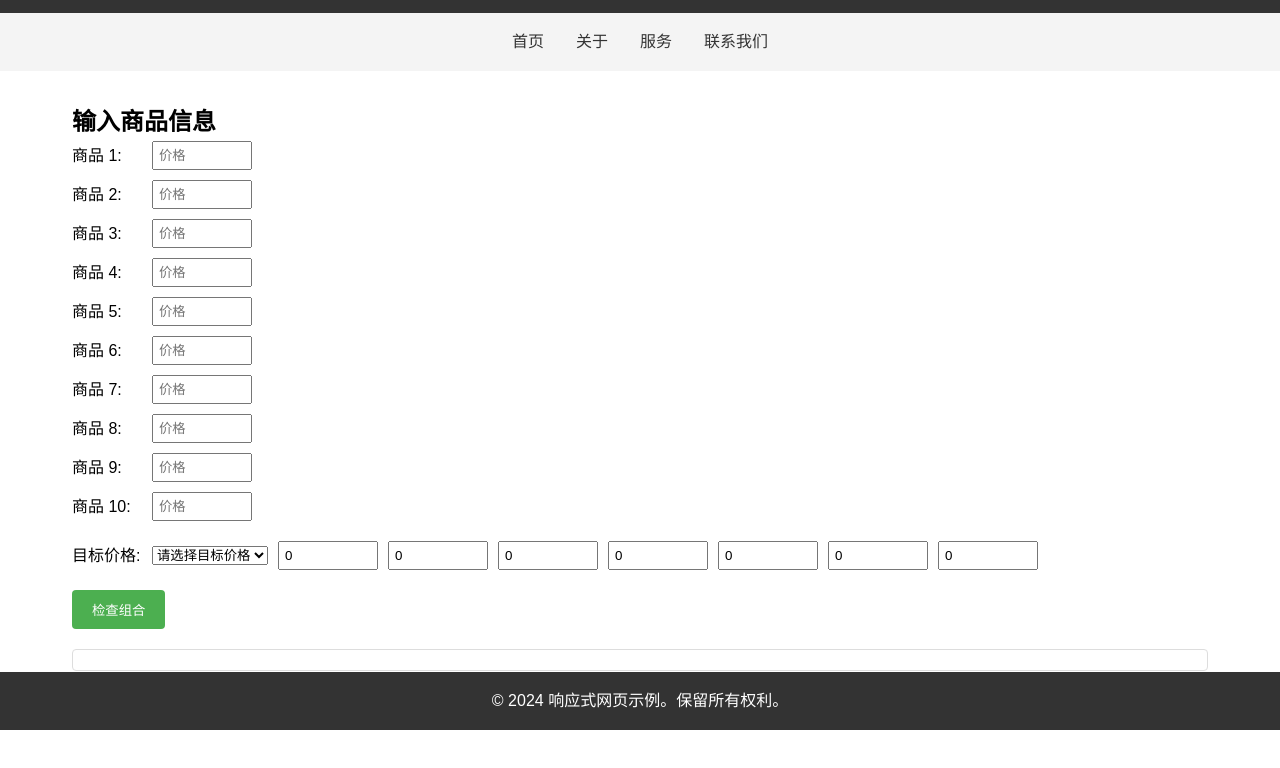
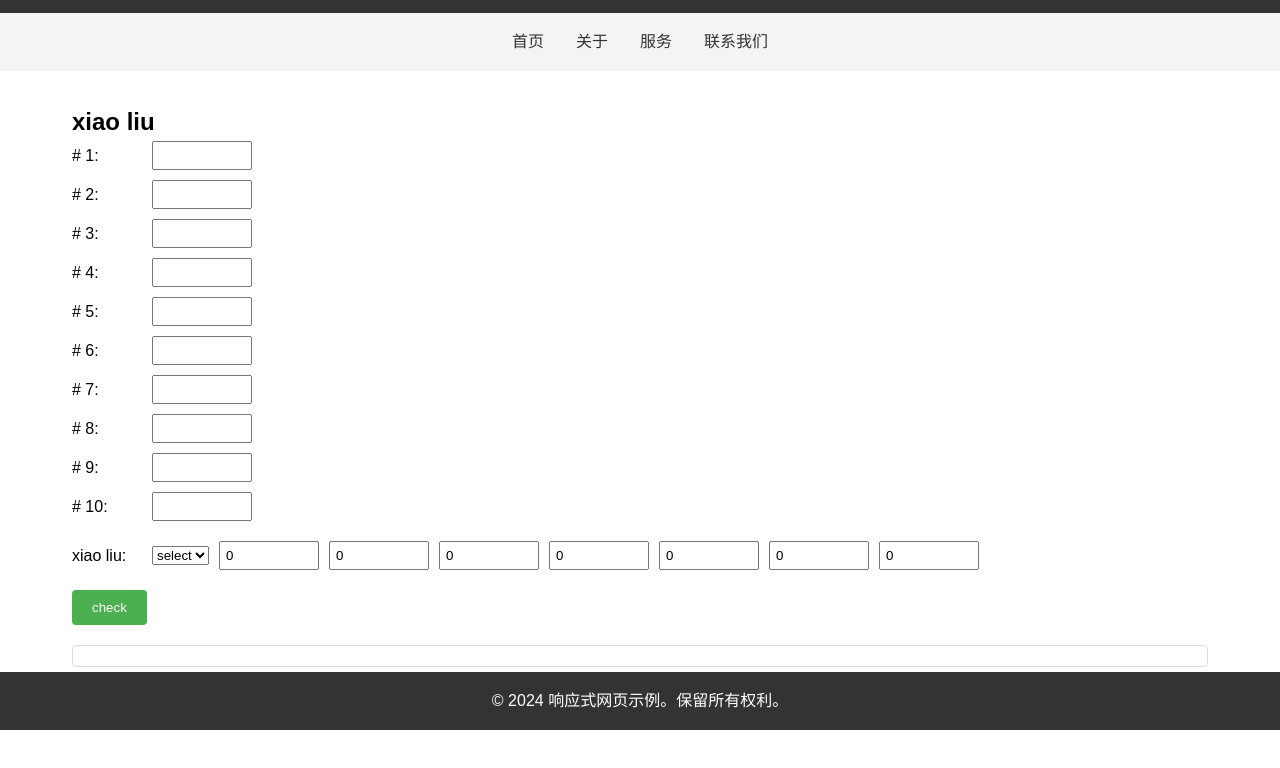
Before and after one commit to zhaokunyao/zhaokunyao.github.io, a plain HTML site: page index.html in a window 1280 px wide. Shown: the part 70-838 px from the top of the page. Drawn offline with Linux system fonts and the light colour scheme.

Commit message:
Update index.html

```diff
--- a/index.html
+++ b/index.html
@@ -155,54 +155,54 @@
 
     <div class="container">
 		<form id="itemForm" onclick='return false'>
-            <h2>输入商品信息</h2>
+            <h2>xiao liu</h2>
             <div class="form-items">
                 <div class="form-group">
-                    <label>商品 1:</label>
-                    <input type="number" name="price1" placeholder="价格" step="0.1">
+                    <label># 1:</label>
+                    <input type="number" name="price1" placeholder="" step="0.1">
                 </div>
                 <div class="form-group">
-                    <label>商品 2:</label>
-                    <input type="number" name="price2" placeholder="价格" step="0.1">
+                    <label># 2:</label>
+                    <input type="number" name="price2" placeholder="" step="0.1">
                 </div>
                 <div class="form-group">
-                    <label>商品 3:</label>
-                    <input type="number" name="price3" placeholder="价格" step="0.1">
+                    <label># 3:</label>
+                    <input type="number" name="price3" placeholder="" step="0.1">
                 </div>
                 <div class="form-group">
-                    <label>商品 4:</label>
-                    <input type="number" name="price4" placeholder="价格" step="0.1">
+                    <label># 4:</label>
+                    <input type="number" name="price4" placeholder="" step="0.1">
                 </div>
                 <div class="form-group">
-                    <label>商品 5:</label>
-                    <input type="number" name="price5" placeholder="价格" step="0.1">
+                    <label># 5:</label>
+                    <input type="number" name="price5" placeholder="" step="0.1">
                 </div>
                 <div class="form-group">
-                    <label>商品 6:</label>
-                    <input type="number" name="price6" placeholder="价格" step="0.1">
+                    <label># 6:</label>
+                    <input type="number" name="price6" placeholder="" step="0.1">
                 </div>
                 <div class="form-group">
-                    <label>商品 7:</label>
-                    <input type="number" name="price7" placeholder="价格" step="0.1">
+                    <label># 7:</label>
+                    <input type="number" name="price7" placeholder="" step="0.1">
                 </div>
                 <div class="form-group">
-                    <label>商品 8:</label>
-                    <input type="number" name="price8" placeholder="价格" step="0.1">
+                    <label># 8:</label>
+                    <input type="number" name="price8" placeholder="" step="0.1">
                 </div>
                 <div class="form-group">
-                    <label>商品 9:</label>
-                    <input type="number" name="price9" placeholder="价格" step="0.1">
+                    <label># 9:</label>
+                    <input type="number" name="price9" placeholder="" step="0.1">
                 </div>
                 <div class="form-group">
-                    <label>商品 10:</label>
-                    <input type="number" name="price10" placeholder="价格" step="0.1">
+                    <label># 10:</label>
+                    <input type="number" name="price10" placeholder="" step="0.1">
                 </div>
             </div>
             <div class="form-items">
                 <div class="form-group">
-                    <label>目标价格:</label>
+                    <label>xiao liu:</label>
                     <select name="targetPrice" required>
-                        <option value="">请选择目标价格</option>
+                        <option value="">select</option>
                         <option value="11.11">11.11</option>
                         <option value="22.22">22.22</option>
                         <option value="33.33">33.33</option>
@@ -213,16 +213,16 @@
                         <option value="88.88">88.88</option>
                         <option value="99.99">99.99</option>
                     </select>
-                    <input type="number" name="subPrice_1" placeholder="需要扣除" required step="0.01" value="0">
-                    <input type="number" name="subPrice_2" placeholder="需要扣除" required step="0.01" value="0">
-                    <input type="number" name="subPrice_3" placeholder="需要扣除" required step="0.01" value="0">
-                    <input type="number" name="subPrice_4" placeholder="需要扣除" required step="0.01" value="0">
-                    <input type="number" name="subPrice_5" placeholder="需要扣除" required step="0.01" value="0">
-                    <input type="number" name="subPrice_6" placeholder="需要扣除" required step="0.01" value="0">
-                    <input type="number" name="subPrice_7" placeholder="需要扣除" required step="0.01" value="0">
+                    <input type="number" name="subPrice_1" placeholder="" required step="0.01" value="0">
+                    <input type="number" name="subPrice_2" placeholder="" required step="0.01" value="0">
+                    <input type="number" name="subPrice_3" placeholder="" required step="0.01" value="0">
+                    <input type="number" name="subPrice_4" placeholder="" required step="0.01" value="0">
+                    <input type="number" name="subPrice_5" placeholder="" required step="0.01" value="0">
+                    <input type="number" name="subPrice_6" placeholder="" required step="0.01" value="0">
+                    <input type="number" name="subPrice_7" placeholder="" required step="0.01" value="0">
                 </div>
             </div>
-            <button type="button" onClick='go()'>检查组合</button>
+            <button type="button" onClick='go()'>check</button>
         </form>
         <div id="result"></div>
     </div>
@@ -306,17 +306,17 @@
 		// alert(targetPrice)
         const combination = findCombination(itemList, targetPrice);
         if (combination.length > 0) {
-            let html = '<h3>可以通过以下组合达到目标价格:' + targetPrice + '</h3><ul>';
+            let html = '<h3>yes: :' + targetPrice + '</h3><ul>';
             combination.forEach(({item, count}) => {
                 if (count > 0) {
-                    html += '<li>' + `${count}个 ${item.price} 的商品` + '</li>';
+                    html += '<li>' + `${count} x ${item.price} ` + '</li>';
                 }
             });
             html += '</ul>';
             resultDiv.innerHTML = html;
 			// alert(html);
         } else {
-            resultDiv.innerHTML = "无法凑出目标价格";
+            resultDiv.innerHTML = "failed.";
 			alert("failed");
         }
     }
```
